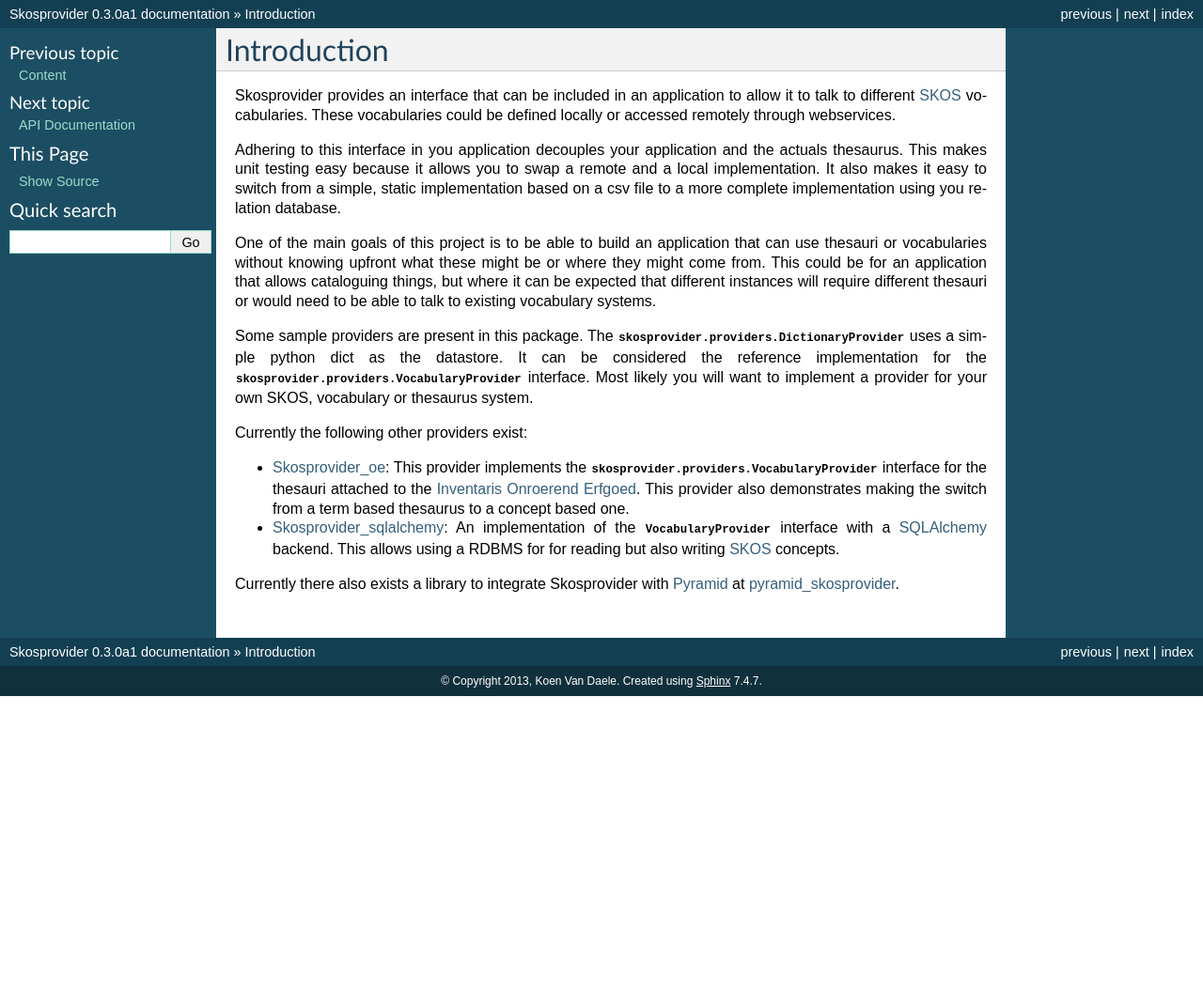
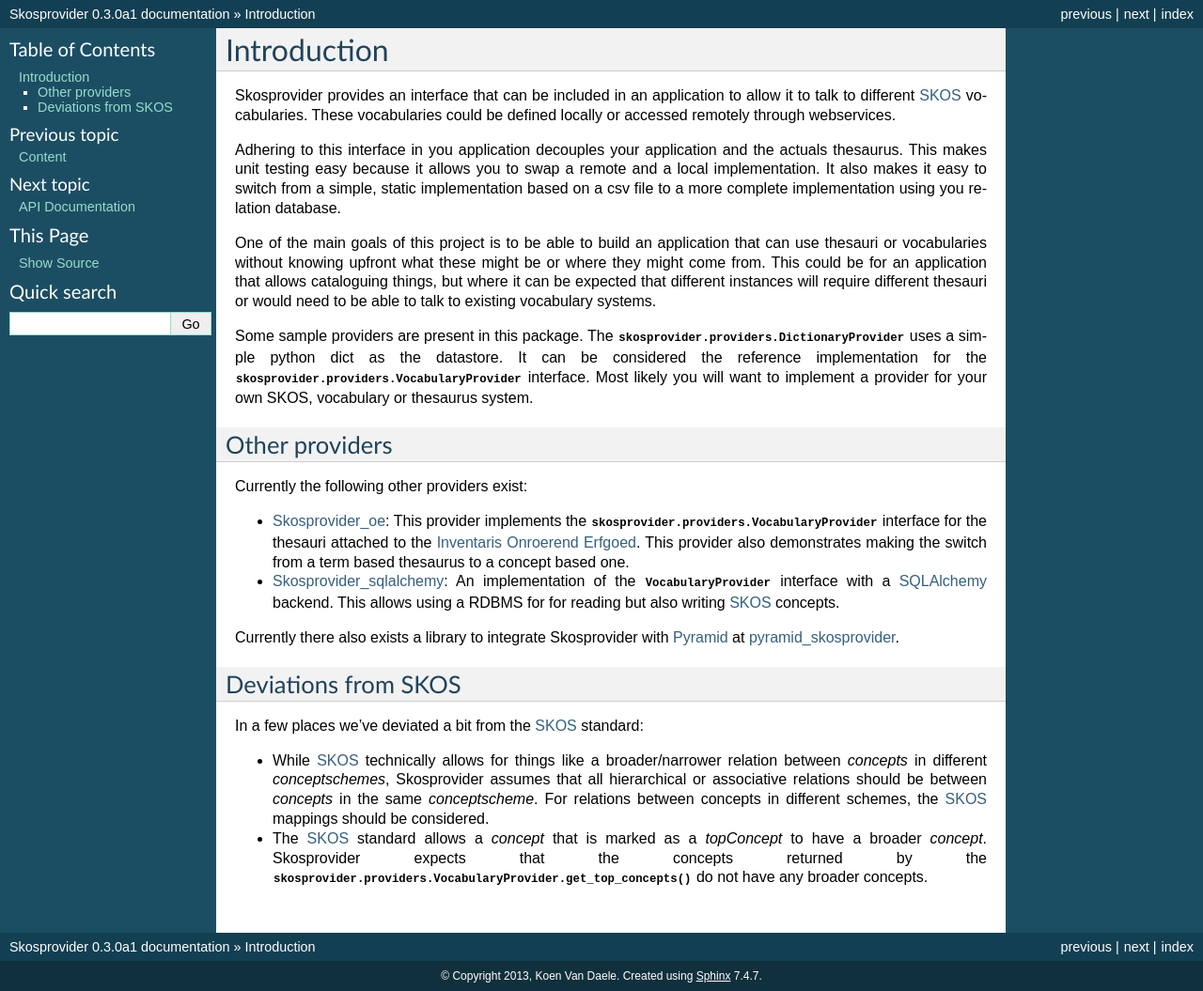
Before and after one commit to OnroerendErfgoed/skosprovider, a Sphinx documentation site: the page built from docs/intro.rst, in a window 1280 px wide. Shown: the whole page at 94% size. Built offline with Sphinx 7.4.7, drawn with Linux system fonts in a browser that asks for light colours; pages that are not in the unit, such as notebooks, are missing from menus; before the commit the page ends 900 px from its top, so only the background shows below that.

Commit message:
Some documentation updates.

```diff
--- a/docs/index.rst
+++ b/docs/index.rst
@@ -10,6 +10,7 @@
    :maxdepth: 2
 
    intro
+   development
    api
    changes
    glossary
--- a/docs/intro.rst
+++ b/docs/intro.rst
@@ -20,11 +20,15 @@
 require different thesauri or would need to be able to talk to existing vocabulary
 systems.
 
-Some sample providers are present in this package. The :class:`skosprovider.providers.DictionaryProvider`
-uses a simple python dict as the datastore. It can be considered the reference
-implementation for the :class:`skosprovider.providers.VocabularyProvider` interface.
-Most likely you will want to implement a provider for your own SKOS, vocabulary or
+Some sample providers are present in this package. The
+:class:`skosprovider.providers.DictionaryProvider` uses a simple python dict
+as the datastore. It can be considered the reference implementation for the
+:class:`skosprovider.providers.VocabularyProvider` interface. Most likely you
+will want to implement a provider for your own SKOS, vocabulary or
 thesaurus system.
+
+Other providers
+---------------
 
 Currently the following other providers exist:
 
@@ -43,3 +47,18 @@
 Currently there also exists a library to integrate Skosprovider with
 `Pyramid <http://www.pylonsproject.org/>`_ at
 `pyramid_skosprovider <https://github.com/koenedaele/pyramid_skosprovider>`_.
+
+Deviations from SKOS
+--------------------
+
+In a few places we've deviated a bit from the :term:`SKOS` standard:
+
+* While :term:`SKOS` technically allows for things like a broader/narrower
+  relation between `concepts` in different `conceptschemes`, Skosprovider
+  assumes that all hierarchical or associative relations should be between
+  `concepts` in the same `conceptscheme`. For relations between concepts in
+  different schemes, the :term:`SKOS` mappings should be considered.
+* The :term:`SKOS` standard allows a `concept` that is marked as a `topConcept`
+  to have a broader `concept`. Skosprovider expects that the concepts returned
+  by the :meth:`skosprovider.providers.VocabularyProvider.get_top_concepts` do
+  not have any broader concepts.
```
